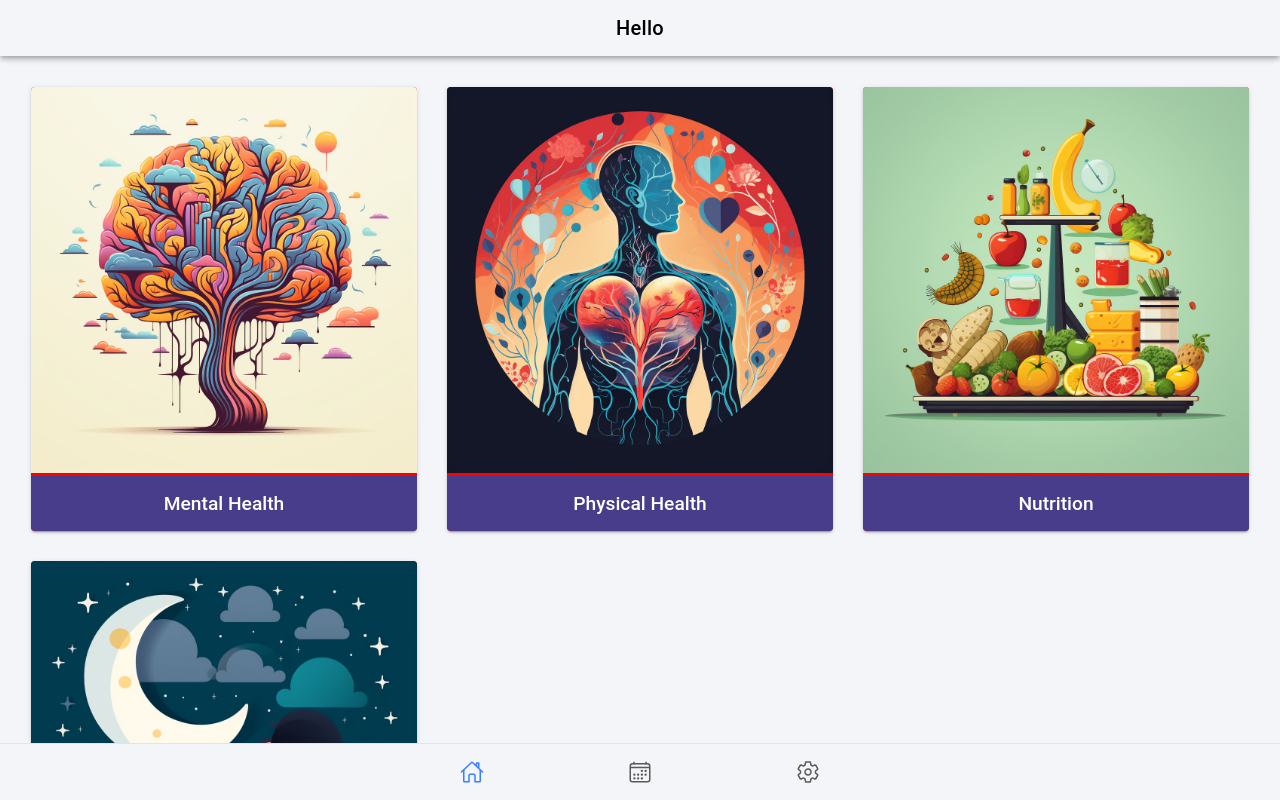
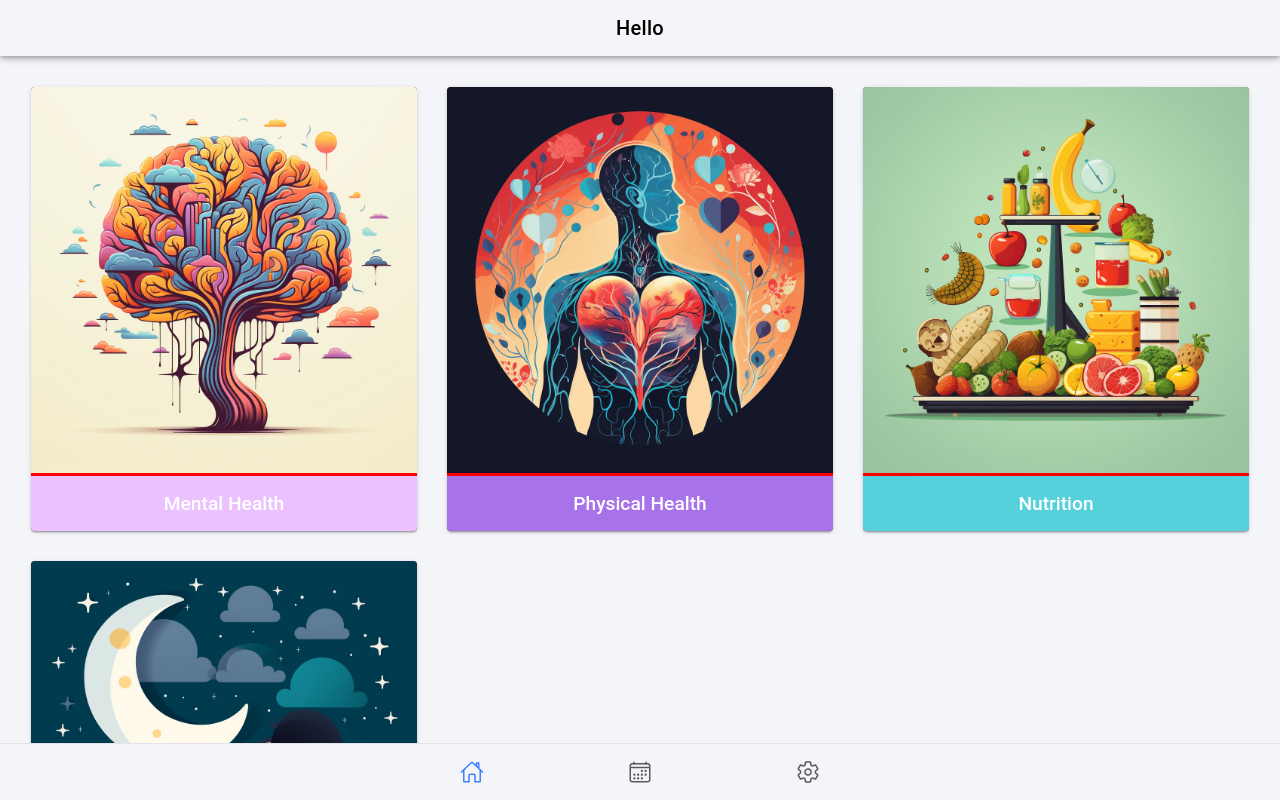
Before and after one commit to Healthy-Habits-project/healthyWatch, a React (Vite) app: page /tab1 in a window 1280 px wide. Built offline with nearby package versions, Linux system fonts and the light colour scheme.

Commit message:
Update card & progress colors to match

```diff
--- a/src/components/CustomCalendar.tsx
+++ b/src/components/CustomCalendar.tsx
@@ -133,10 +133,10 @@ const CustomCalendar: React.FC<CustomCalendarProps> = ({ dayRatings, onDaySelect
           const barHeight = '25%';
           return (
             <div style={{ position: 'absolute', bottom: 0, width: '100%', height: '100%', display: 'flex', flexDirection: 'column', justifyContent: 'flex-end' }}>
-              <div style={{ width: `${mentalHealthPercentage}%`, height: barHeight, backgroundColor: 'red' }}></div>
-              <div style={{ width: `${physicalHealthPercentage}%`, height: barHeight, backgroundColor: 'blue' }}></div>
-              <div style={{ width: `${nutritionPercentage}%`, height: barHeight, backgroundColor: 'green' }}></div>
-              <div style={{ width: `${sleepPercentage}%`, height: barHeight, backgroundColor: 'orange' }}></div>
+              <div style={{ width: `${mentalHealthPercentage}%`, height: barHeight, backgroundColor: '#ebc2ff' }}></div>
+              <div style={{ width: `${physicalHealthPercentage}%`, height: barHeight, backgroundColor: '#a873e8' }}></div>
+              <div style={{ width: `${nutritionPercentage}%`, height: barHeight, backgroundColor: '#56d1dc' }}></div>
+              <div style={{ width: `${sleepPercentage}%`, height: barHeight, backgroundColor: '#5d7bd5' }}></div>
             </div>
           );
         };
--- a/src/pages/Tab1.tsx
+++ b/src/pages/Tab1.tsx
@@ -59,7 +59,7 @@ const Tab1: React.FC = () => {
               <IonRouterLink routerLink="/mentalhealthpage">
                 <IonCard style={{ backgroundColor: mentalColor }}>
                   <img alt="MentalHealth" src="/MentalHealthCard.png" />
-                  <IonCardHeader>
+                  <IonCardHeader style={{ backgroundColor: "#ebc2ff" }}>
                     <IonCardTitle>Mental Health</IonCardTitle>
                   </IonCardHeader>
                 </IonCard>
@@ -70,7 +70,7 @@ const Tab1: React.FC = () => {
               <IonRouterLink routerLink="/physicalhealthpage">
                 <IonCard style={{ backgroundColor: physicalColor }}>
                   <img alt="PhysicalHealth" src="/PhysicalHealthCard.png" height="" />
-                  <IonCardHeader>
+                  <IonCardHeader style={{ backgroundColor: "#a873e8" }}>
                     <IonCardTitle>Physical Health</IonCardTitle>
                   </IonCardHeader>
                 </IonCard>
@@ -81,7 +81,7 @@ const Tab1: React.FC = () => {
               <IonRouterLink routerLink="/nutritionpage">
                 <IonCard style={{ backgroundColor: nutritionColor }}>
                   <img alt="Nutrition" src="/NutritionCard.png" />
-                  <IonCardHeader>
+                  <IonCardHeader style={{ backgroundColor: "#56d1dc" }}>
                     <IonCardTitle>Nutrition</IonCardTitle>
                   </IonCardHeader>
                 </IonCard>
@@ -92,7 +92,7 @@ const Tab1: React.FC = () => {
               <IonRouterLink routerLink="/sleeppage">
                 <IonCard style={{ backgroundColor: sleepColor }}>
                   <img alt="SleepHabits" src="/SleepCard.png" />
-                  <IonCardHeader>
+                  <IonCardHeader style={{ backgroundColor: "#5d7bd5" }}>
                     <IonCardTitle>Sleep</IonCardTitle>
                   </IonCardHeader>
                 </IonCard>
```
